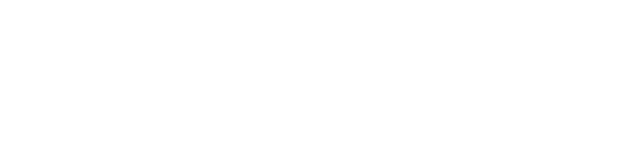
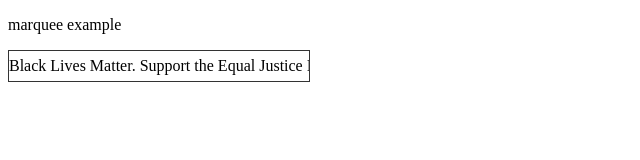
Before and after one commit to XXHolic/marquee, a website: page public/index.html in a window 1280 px wide. Shown: the whole page, without its empty margins (0-640 px from the left). Drawn offline with Linux system fonts and the light colour scheme.

Commit message:
feat: add file template

```diff
--- a/public/index.html
+++ b/public/index.html
@@ -5,8 +5,19 @@
   <meta name="viewport" content="width=device-width, initial-scale=1.0">
   <link rel="shortcut icon" href="https://xxholic.github.io/lab/icon.ico" />
   <title>marquee</title>
+  <style>
+    .example {
+      overflow: hidden;
+      border: 1px solid #333;
+      width: 300px;
+      height: 30px;
+      line-height: 30px;
+      white-space: nowrap;
+    }
+  </style>
 </head>
 <body>
-
+  <p>marquee example</p>
+  <div class="example">Black Lives Matter. Support the Equal Justice Initiative. </div>
 </body>
 </html>
```
Also changed, not shown: src/index.js (deleted, +0 -8 lines).
